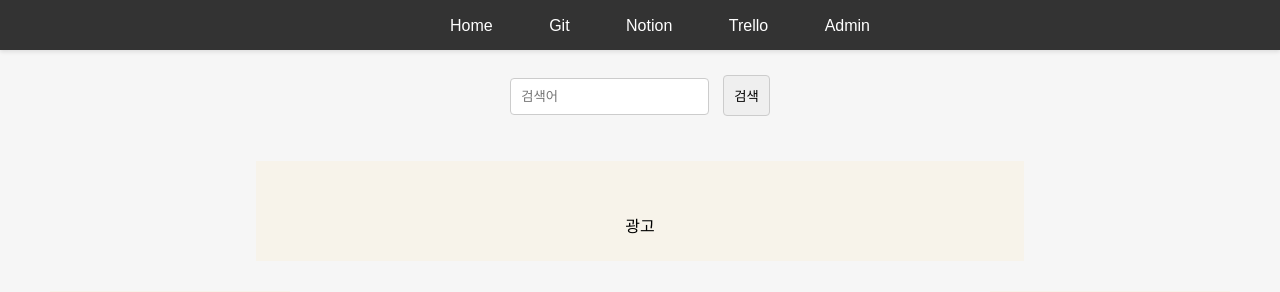
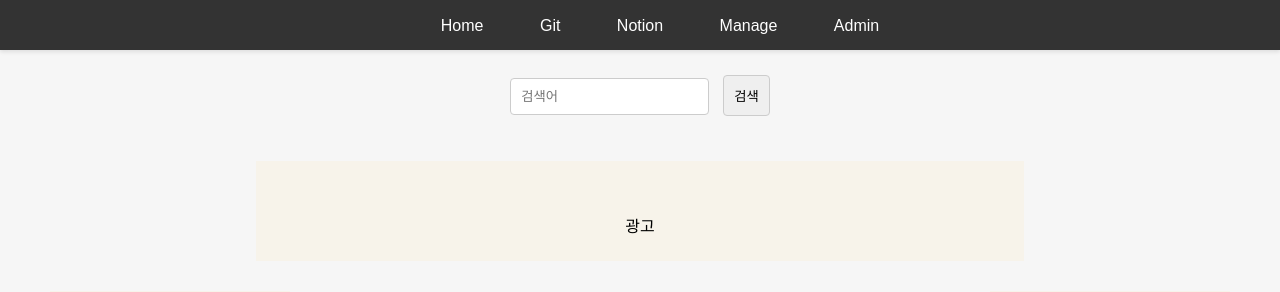
Before and after one commit to chanwoo7/PBL-Team3-Project, a Django app: template site/adApp/templates/adApp/main.html in a window 1280 px wide. Shown: the top 292 px of the page. Run offline with Django 4.2, Linux system fonts and the light colour scheme; the template is opened without the code that fills it, so the values that code supplies are empty.

Commit message:
main 링크 수정

```diff
--- a/site/adApp/templates/adApp/adManager.html
+++ b/site/adApp/templates/adApp/adManager.html
@@ -329,7 +329,6 @@
 
                         </div>
                     </div>
-
 <!--del 모달-->
                     <div id="delContainer" class="hidden">
                         <div id="delContent">
@@ -350,6 +349,9 @@
 
 
     </section>
+
+
+<!--오류해결버튼-->
 <button onclick="call()">오류 해결버튼</button>
     <footer>
         <nav aria-label="Page navigation example">
--- a/site/adApp/templates/adApp/main.html
+++ b/site/adApp/templates/adApp/main.html
@@ -154,7 +154,7 @@
           <li><a href="/main/">Home</a></li>
           <li><a href="https://github.com/chanwoo7/PBL-Team3-Project.git">Git</a></li>
           <li><a href="https://www.notion.so/codestates/3-310f4ebadc5b42cd89e2db1e144317db?pvs=4">Notion</a></li>
-          <li><a href="https://trello.com/b/HxSMGz9c/kmu-ad-system-pbl-3">Trello</a></li>
+          <li><a href="/adManager/">Manage</a></li>
           <li><a href="/admin/">Admin</a></li>
         </ul>
       </nav>
```
